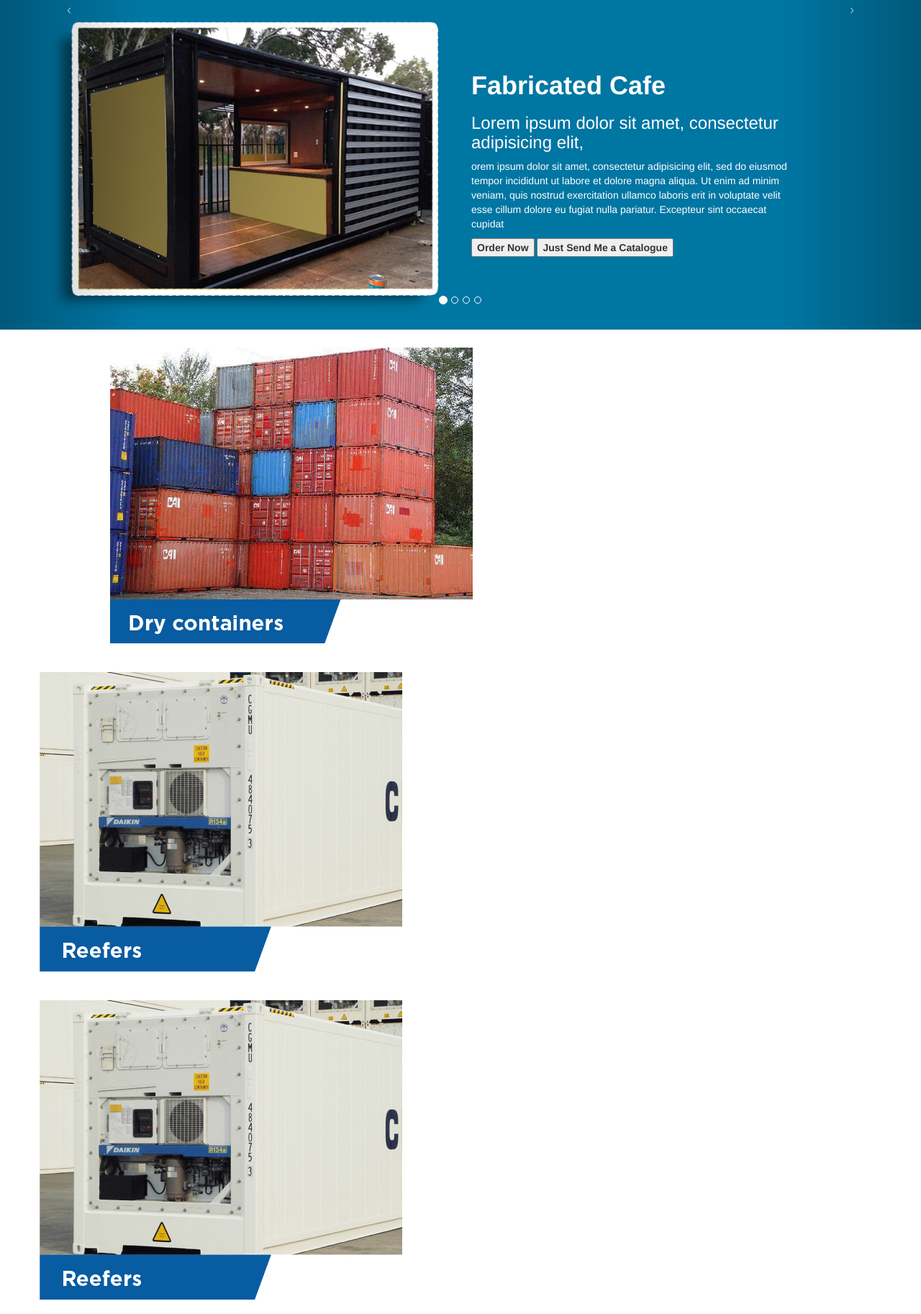
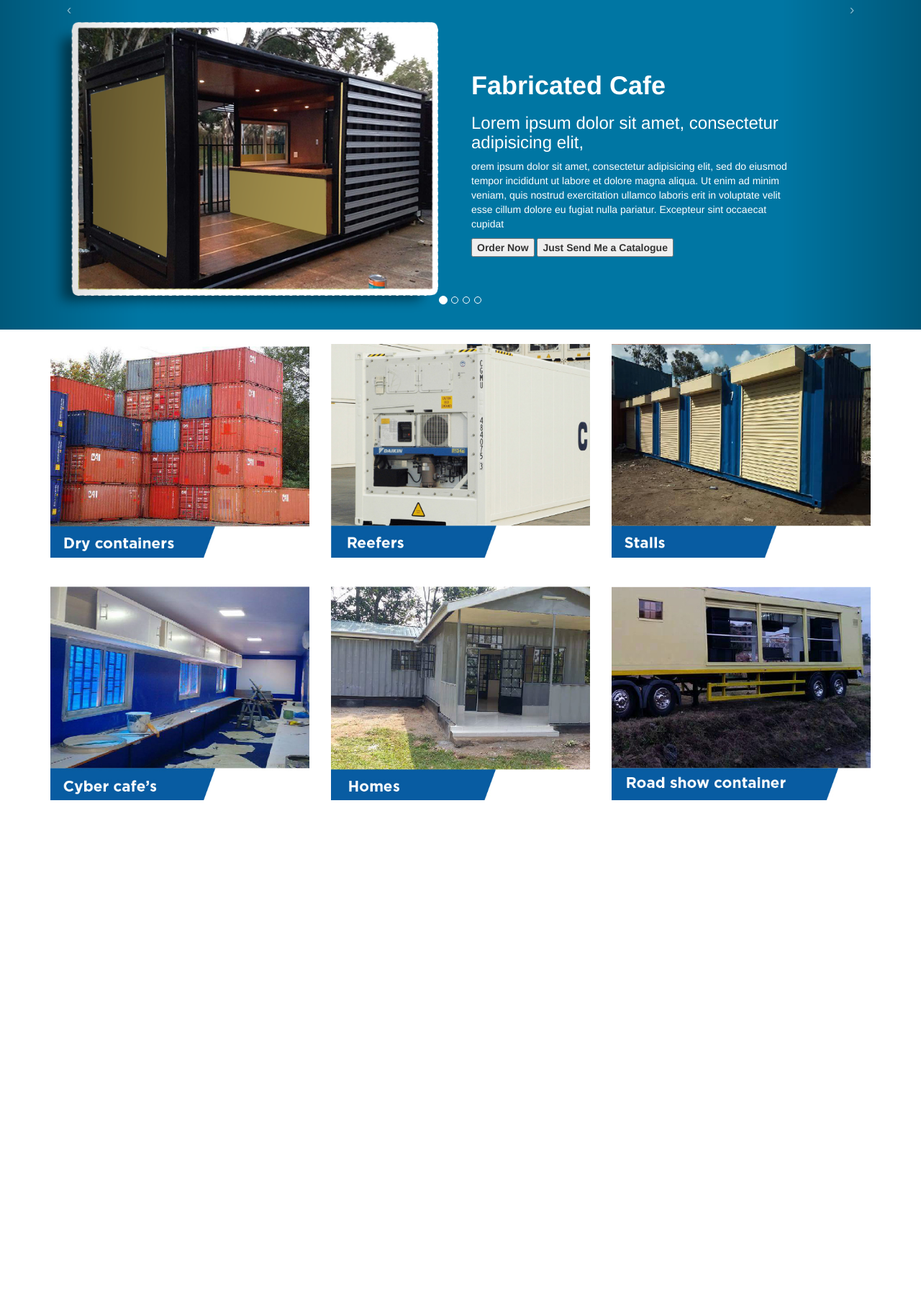
Before and after one commit to koikoishogun/containers, a Laravel app: page / in a window 1280 px wide. Shown: the part 107-1933 px from the top of the page at 72% size. After the commit the page ends 1219 px from the top, so only its background shows below. Run offline with Laravel 8, Linux system fonts and the light colour scheme; settings files or empty folders that the repository lacks are supplied.

Commit message:
Products update

```diff
--- a/resources/views/welcome.blade.php
+++ b/resources/views/welcome.blade.php
@@ -190,16 +190,31 @@
 
        <div class="container products">
         <div class="row">
-          <div class="col-md- col-md-offset-1">
+          <div class="col-md-4">
             <img class="slider-img img-responsive" src = "{{ URL::asset('/images/dry-containers.jpg')}}" alt = "First slide">
           </div>
 
-          <div class="col-md-">
+          <div class="col-md-4">
             <img class="slider-img img-responsive" src = "{{ URL::asset('/images/reefers.jpg')}}" alt = "First slide">
           </div>
 
-          <div class="col-md-">
-            <img class="slider-img img-responsive" src = "{{ URL::asset('/images/reefers.jpg')}}" alt = "First slide">
+          <div class="col-md-4">
+            <img class="slider-img img-responsive" src = "{{ URL::asset('/images/stalls.jpg')}}" alt = "First slide">
+          </div>
+
+        </div>
+
+        <div class="row">
+          <div class="col-md-4">
+            <img class="slider-img img-responsive" src = "{{ URL::asset('/images/cyber.jpg')}}" alt = "First slide">
+          </div>
+
+          <div class="col-md-4">
+            <img class="slider-img img-responsive" src = "{{ URL::asset('/images/homes.jpg')}}" alt = "First slide">
+          </div>
+
+          <div class="col-md-4">
+            <img class="slider-img img-responsive" src = "{{ URL::asset('/images/roadshow.jpg')}}" alt = "First slide">
           </div>
 
         </div>
```
